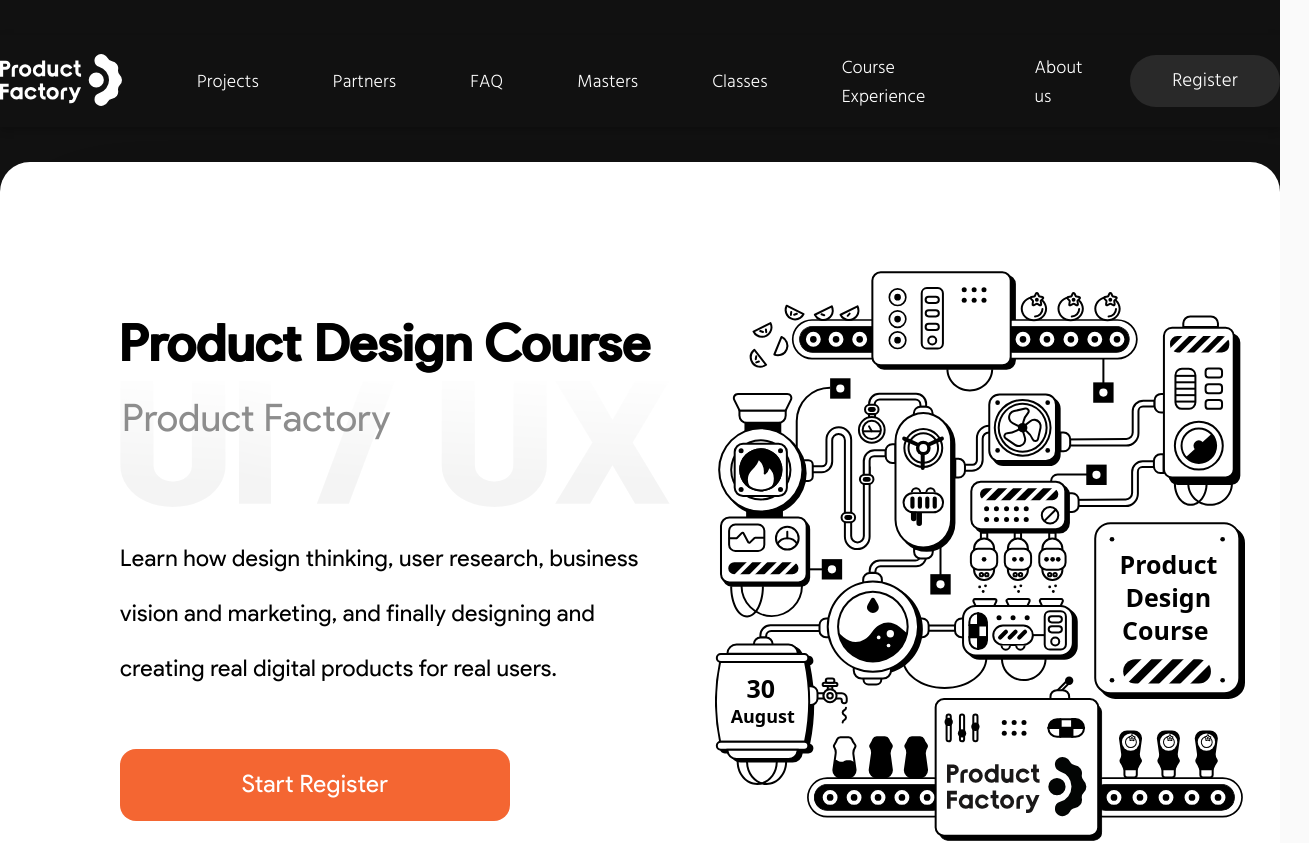
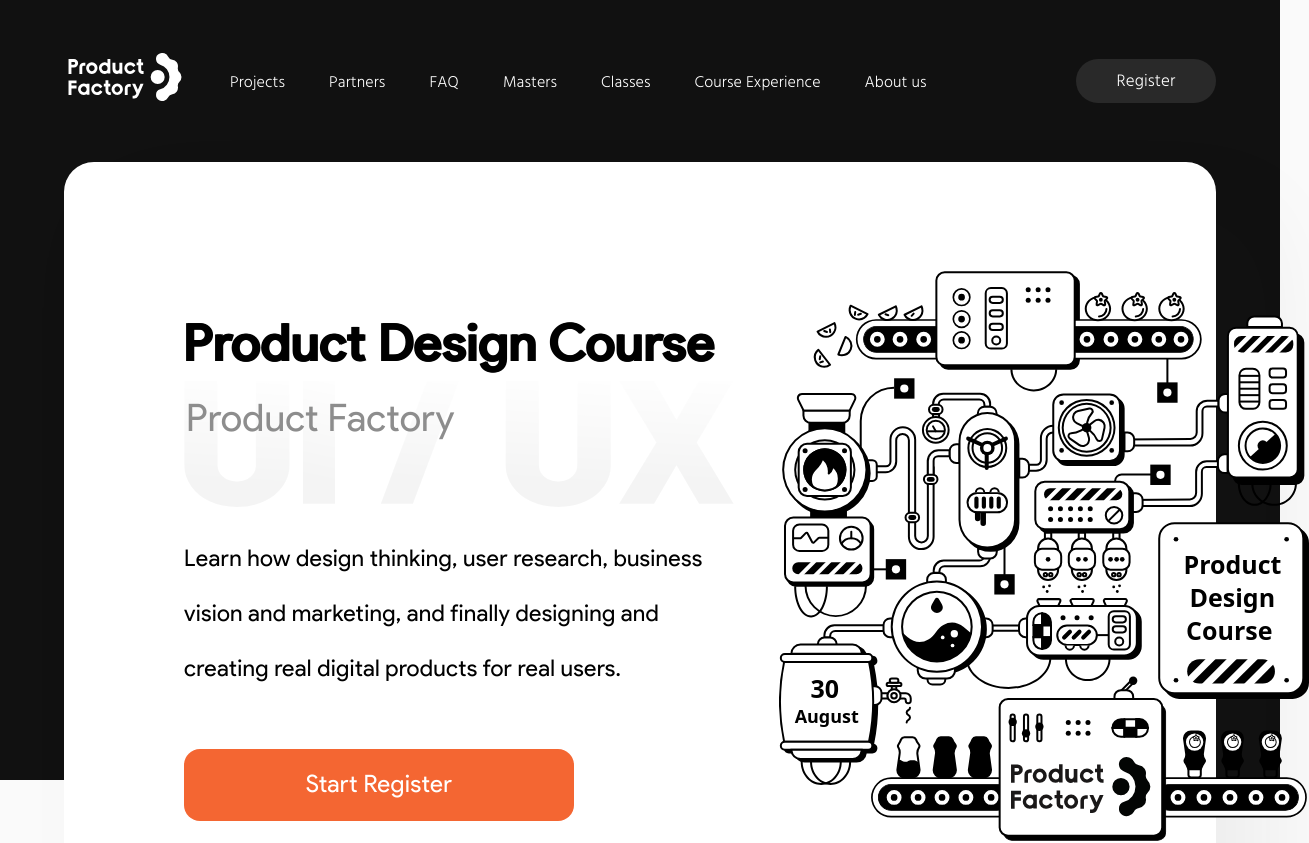
Before and after one commit to michalkryjan/lp-product-factory, a Next.js app: page / in a window 1280 px wide. Shown: the top 843 px of the page, 1309 px wide, since content can reach past the window. Built offline with nearby package versions, Linux system fonts and the light colour scheme.

Commit message:
responsive and working TopMenuBar

```diff
--- a/src/components/TopMenuBar.js
+++ b/src/components/TopMenuBar.js
@@ -2,22 +2,35 @@
 import Image from 'next/image';
 import Link from 'next/link';
 import { useScrollDirection } from '@/hooks/useScrollDirection';
+import TopMenuNav from '@/components/TopMenuNav';
 import Hamburger from '@/components/Hamburger';
 import styles from '@/styles/components/TopMenuBar.module.scss';
 
 const TopMenuBar = () => {
     const [isMenuOpened, setIsMenuOpened] = useState(false);
+    const [mobileVersion, setMobileVersion] = useState(false);
     const [scrollPositionY, setScrollPositionY] = useState(0);
     const scrollDirection = useScrollDirection();
 
     useEffect(() => {
+        const setMobileVersionIfNeeded = () => {
+            if (window.innerWidth <= 768) {
+                setMobileVersion(true);
+                setIsMenuOpened(false);
+            } else {
+                setIsMenuOpened(true);
+            }
+        };
         const handleScrollY = () => {
             setScrollPositionY(window.scrollY);
         };
         handleScrollY();
+        setMobileVersionIfNeeded();
         window.addEventListener('scroll', handleScrollY);
+        window.addEventListener('resize', setMobileVersionIfNeeded);
         return () => {
             window.removeEventListener('scroll', handleScrollY);
+            window.removeEventListener('scroll', setMobileVersionIfNeeded);
         };
     }, []);
 
@@ -28,65 +41,27 @@
             } ${
                 scrollPositionY > 127
                     ? scrollDirection === 'up'
-                        ? styles.topMenuBarVisible
-                        : styles.topMenuBarHidden
+                        ? styles.topMenuBarVisibleDesktop
+                        : styles.topMenuBarHiddenDesktop
                     : ''
             }`}>
-            <nav className={styles.topMenu} aria-label='Main Menu'>
-                <ul>
-                    <li className={`${styles.topMenu__item} ${styles.topMenu__itemLogo}`}>
+            <div className={styles.topMenuBar__contentWrapper}>
                 <Link href={'#start'}>
                     <Image
-                                className={styles.topMenu__logo}
+                        className={styles.topMenuBar__logo}
                         src={'/assets/company-logo-white.svg'}
                         width={122}
                         height={52}
                         alt={'Product Factory logo'}
                     />
                 </Link>
-                    </li>
-                    <li className={`${styles.topMenu__item} ${styles.topMenu__itemDefault}`}>
-                        <Link className={styles.topMenu__link} href={'#'}>
-                            Projects
-                        </Link>
-                    </li>
-                    <li className={`${styles.topMenu__item} ${styles.topMenu__itemDefault}`}>
-                        <Link className={styles.topMenu__link} href={'#'}>
-                            Partners
-                        </Link>
-                    </li>
-                    <li className={`${styles.topMenu__item} ${styles.topMenu__itemDefault}`}>
-                        <Link className={styles.topMenu__link} href={'#'}>
-                            FAQ
-                        </Link>
-                    </li>
-                    <li className={`${styles.topMenu__item} ${styles.topMenu__itemDefault}`}>
-                        <Link className={styles.topMenu__link} href={'#'}>
-                            Masters
-                        </Link>
-                    </li>
-                    <li className={`${styles.topMenu__item} ${styles.topMenu__itemDefault}`}>
-                        <Link className={styles.topMenu__link} href={'#'}>
-                            Classes
-                        </Link>
-                    </li>
-                    <li className={`${styles.topMenu__item} ${styles.topMenu__itemDefault}`}>
-                        <Link className={styles.topMenu__link} href={'#'}>
-                            Course Experience
-                        </Link>
-                    </li>
-                    <li className={`${styles.topMenu__item} ${styles.topMenu__itemDefault}`}>
-                        <Link className={styles.topMenu__link} href={'#'}>
-                            About us
-                        </Link>
-                    </li>
-                    <li className={`${styles.topMenu__item} ${styles.topMenu__itemCta}`}>
-                        <Link className={styles.topMenu__ctaBtn} href={'#register'} scroll={false}>
-                            Register
-                        </Link>
-                    </li>
-                </ul>
-            </nav>
+                <TopMenuNav
+                    mobileVersion={mobileVersion}
+                    isOpened={isMenuOpened}
+                    onLinkClick={() => {
+                        mobileVersion ? setIsMenuOpened(false) : null;
+                    }}
+                />
                 <Hamburger
                     isOpened={isMenuOpened}
                     onClick={() => {
@@ -95,6 +70,7 @@
                     className={styles.topMenuBar__hamburger}
                 />
             </div>
+        </div>
     );
 };
 
--- /dev/null
+++ b/src/components/TopMenuNav.js
@@ -0,0 +1,70 @@
+import React from 'react';
+import Link from 'next/link';
+import styles from '@/styles/components/TopMenuNav.module.scss';
+
+const TopMenuNav = ({ mobileVersion, isOpened, onLinkClick }) => {
+    return (
+        <nav
+            className={`${styles.topMenuNav} ${
+                mobileVersion ? (isOpened ? styles.topMenuNavVisibleMobile : '') : ''
+            }`}
+            aria-label='Main Menu'>
+            <ul>
+                <li className={styles.topMenuNav__item}>
+                    <Link className={styles.topMenuNav__link} href={'#'} onClick={onLinkClick}>
+                        Projects
+                    </Link>
+                </li>
+                <li className={styles.topMenuNav__item}>
+                    <Link className={styles.topMenuNav__link} href={'#'} onClick={onLinkClick}>
+                        Partners
+                    </Link>
+                </li>
+                <li className={styles.topMenuNav__item}>
+                    <Link className={styles.topMenuNav__link} href={'#'} onClick={onLinkClick}>
+                        FAQ
+                    </Link>
+                </li>
+                <li className={styles.topMenuNav__item}>
+                    <Link className={styles.topMenuNav__link} href={'#'} onClick={onLinkClick}>
+                        Masters
+                    </Link>
+                </li>
+                <li className={styles.topMenuNav__item}>
+                    <Link className={styles.topMenuNav__link} href={'#'} onClick={onLinkClick}>
+                        Classes
+                    </Link>
+                </li>
+                <li className={styles.topMenuNav__item}>
+                    <Link
+                        className={styles.topMenuNav__link}
+                        href={'#courseExperience'}
+                        scroll={false}
+                        onClick={onLinkClick}>
+                        Course Experience
+                    </Link>
+                </li>
+                <li className={styles.topMenuNav__item}>
+                    <Link
+                        className={styles.topMenuNav__link}
+                        href={'#aboutUs'}
+                        scroll={false}
+                        onClick={onLinkClick}>
+                        About us
+                    </Link>
+                </li>
+                <li>
+                    <Link
+                        className={styles.topMenuNav__ctaBtn}
+                        href={'#register'}
+                        scroll={false}
+                        onClick={onLinkClick}>
+                        Register
+                    </Link>
+                </li>
+            </ul>
+        </nav>
+    );
+};
+
+export default TopMenuNav;
--- a/src/sections/AboutSection.js
+++ b/src/sections/AboutSection.js
@@ -14,6 +14,7 @@
                 height={386}
                 className={styles.aboutSection__decorationImg}
                 alt={'Product Factory - decoration badge'}
+                id={'aboutUs'}
             />
             <div className={styles.aboutSection__header}>
                 <HeadingWithBg
--- a/src/sections/CourseExperienceSection.js
+++ b/src/sections/CourseExperienceSection.js
@@ -29,7 +29,7 @@
                     well as Microsoft Word, Excel tools, and of course a lot of enthusiasm and energy,`
     ];
     return (
-        <section className={styles.courseExperience}>
+        <section className={styles.courseExperience} id={'courseExperience'}>
             <HeadingWithBg
                 as={'h2'}
                 text={'Course Experience'}
--- a/src/styles/components/Hamburger.module.scss
+++ b/src/styles/components/Hamburger.module.scss
@@ -30,8 +30,8 @@
 }
 
 .hamburger {
-  $width: 64px;
-  $height: 52px;
+  $width: 46px;
+  $height: 40px;
   $iconThickness: 6px;
   width: $width;
   height: $height;
--- a/src/styles/components/TopMenuBar.module.scss
+++ b/src/styles/components/TopMenuBar.module.scss
@@ -1,5 +1,4 @@
 @use '../base/variables' as global_vars;
-@use '../utils/hoverEffects' as hoverEffects;
 @use '../utils/mediaQueries' as mq;
 @use '../utils/layout' as layout;
 
@@ -14,87 +13,94 @@
   height: 92px;
   padding-block: 20px;
   font-family: map-get(global_vars.$fontFamilies, secondary);
-  transition: transform 0.3s ease-in;
-  box-shadow: rgba(0, 0, 0, 0.24) 0px 3px 8px;
+  transition: transform 0.3s ease-in-out;
+
+  @include mq.forDevices(mobile tablet) {
+    top: 0;
+    position: fixed;
+    width: 100vw;
+  }
 
   &__hamburger {
-    position: absolute;
-    right: 40px;
-    top: 8px;
-    display: none;
+    @include mq.forDevices(mobile tablet) {
+      display: block;
+      position: absolute;
+      $width: 30px;
+
+      right: 20px;
+    }
+
+    @include mq.forDevices(mobile) {
+      display: block;
+      position: absolute;
+      right: 20px;
+    }
+
+    @include mq.forDevices(laptop desktop-all) {
+      display: none;
+    }
+  }
+
+  &__logo {
+    z-index: 15;
+
+    @include mq.forDevices(mobile tablet) {
+      position: absolute;
+      left: 20px;
+      max-height: 40px;
+      max-width: 100px;
+      top: 5px;
+    }
+
+    @include mq.forDevices(laptop) {
+      max-height: 40px;
+      margin-right: 0;
+    }
+
+    @include mq.forDevices(desktop-s) {
+      max-height: 44px;
+      margin-right: 10px;
+    }
+
+    @include mq.forDevices(desktop-l) {
+      max-height: 48px;
+      margin-right: 22px;
+    }
+
+    @include mq.forDevices(desktop-xl) {
+      margin-bottom: -6px;
+      margin-right: 38px;
+    }
+  }
+
+  &__contentWrapper {
+    @include layout.maxWidthContainer;
+    width: 90%;
+    position: relative;
+    display: inline-flex;
+    align-items: center;
+
+    @include mq.forDevices(mobile tablet) {
+      width: 100%;
+    }
+
+    @include mq.forDevices(laptop) {
+      width: 100%;
+      padding-inline: 5px;
+    }
   }
 
   &StickyTop {
     position: fixed;
     top: 0;
+    box-shadow: rgba(0, 0, 0, 0.24) 0 3px 8px;
   }
 
-  &Visible {
+  &VisibleDesktop {
     transform: translateY(0);
   }
 
-  &Hidden {
+  &HiddenDesktop {
     transform: translateY(-110%);
   }
 }
-
-.topMenu {
-  @include layout.maxWidthContainer;
-  display: inline-flex;
-  align-items: center;
-  letter-spacing: 0.1px;
-
-  & > ul {
-    display: contents;
-    list-style-type: none;
-  }
-
-  &__item {
-    width: fit-content;
-    text-decoration: none;
-
-    &Default {
-      padding: 5px 20px 2px;
-      margin-inline: 17px;
-      @include hoverEffects.underlineOnHover();
-    }
-
-    &Logo {
-      margin-right: 38px;
-      display: flex;
-      align-items: center;
-    }
-
-    &Cta {
-      margin-left: auto;
-    }
-  }
-
-  &__link {
-    font-size: 18px;
-    color: #FFF;
-    text-decoration: none;
-  }
-
-  &__logo {
-    margin-bottom: -6px;
-  }
-
-  &__ctaBtn {
-    $height: 52px;
-    $hover-transition: ease-in-out 0.3s;
-    position: relative;
-    width: 150px;
-    height: $height;
-    border-radius: calc(#{$height} / 2);
-    display: flex;
-    justify-content: center;
-    align-items: center;
-    font-size: 19px;
-    text-decoration: none;
-    color: #FFF;
-    background: #292929;
-    transition: $hover-transition;
-    @include hoverEffects.ctaArrowFadeOnHover($hover-transition, 28px, 26px, 15px);
-  }
-}
--- /dev/null
+++ b/src/styles/components/TopMenuNav.module.scss
@@ -0,0 +1,131 @@
+@use '../utils/hoverEffects' as hoverEffects;
+@use '../utils/mediaQueries' as mq;
+
+.topMenuNav {
+  width: 100%;
+  display: inline-flex;
+  align-items: center;
+  letter-spacing: 0.1px;
+  background: #111111;
+  transition: transform 0.3s ease-in-out;
+
+  @include mq.forDevices(mobile tablet) {
+    position: absolute;
+    top: 0;
+    left: 0;
+    width: 100vw;
+    height: 100vh;
+    display: flex;
+    flex-direction: column;
+    justify-content: center;
+    gap: 40px;
+    background: #111111;
+    transform: translateX(100%);
+  }
+
+  @include mq.forDevices(laptop) {
+    width: 100%;
+    padding-inline: 12px;
+  }
+
+  &VisibleMobile {
+    transform: translateX(0);
+  }
+
+  & > ul {
+    display: contents;
+    list-style-type: none;
+  }
+
+  &__item {
+    width: fit-content;
+    text-decoration: none;
+    text-align: center;
+    line-height: 1.25;
+
+    @include hoverEffects.underlineOnHover();
+
+    @include mq.forDevices(mobile tablet) {
+
+    }
+
+    @include mq.forDevices(laptop) {
+      padding: 5px 0 2px;
+      margin-inline: 10px;
+      font-size: 14px;
+    }
+
+    @include mq.forDevices(desktop-s) {
+      padding: 5px 13px 2px;
+      margin-inline: 7px;
+      font-size: 15px;
+    }
+
+    @include mq.forDevices(desktop-l) {
+      padding: 5px 14px 2px;
+      margin-inline: 8px;
+      font-size: 16px;
+    }
+
+    @include mq.forDevices(desktop-xl) {
+      padding: 5px 20px 2px;
+      margin-inline: 16px;
+      font-size: 18px;
+    }
+
+    &Cta {
+      margin-left: auto;
+    }
+  }
+
+  & li:not(&__item) {
+    display: contents;
+  }
+
+  &__link {
+    color: #FFF;
+    text-decoration: none;
+  }
+
+  &__ctaBtn {
+    $height: 52px;
+    $hover-transition: ease-in-out 0.3s;
+    margin-left: auto;
+    position: relative;
+    width: 150px;
+    height: $height;
+    border-radius: calc(#{$height} / 2);
+    display: flex;
+    justify-content: center;
+    align-items: center;
+    font-size: 19px;
+    text-decoration: none;
+    color: #FFF;
+    background: #292929;
+    transition: $hover-transition;
+    @include hoverEffects.ctaArrowFadeOnHover($hover-transition, 28px, 26px, 15px);
+
+    @include mq.forDevices(mobile tablet) {
+      margin: 20px 0 0;
+    }
+
+    @include mq.forDevices(laptop) {
+      font-size: 15px;
+      height: 38px;
+      width: 115px;
+      @include hoverEffects.ctaArrowFadeOnHover($hover-transition, 26px, 24px, 12px);
+    }
+
+    @include mq.forDevices(desktop-s) {
+      font-size: 16px;
+      height: 42px;
+      width: 130px;
+    }
+
+    @include mq.forDevices(desktop-l) {
+      font-size: 17px;
+      height: 44px;
+      width: 140px;
+    }
+  }
+}
--- a/src/styles/pages/index.module.scss
+++ b/src/styles/pages/index.module.scss
@@ -37,6 +37,7 @@
 
     &__contentWrapper {
       @include layout.maxWidthContainer;
+      width: 100%;
       position: relative;
       display: inline-flex;
       align-items: center;
--- a/src/styles/utils/_layout.scss
+++ b/src/styles/utils/_layout.scss
@@ -1,12 +1,12 @@
 @use '../base/variables' as global_vars;
 
 @mixin maxWidthContainer {
-  width: 100%;
   max-width: global_vars.$maxContentWidth;
 }
 
 @mixin bigContentCard {
   @include maxWidthContainer;
+  width: 90%;
   background: #FFF;
   border-radius: 30px;
   box-shadow: 50px 50px 99px #2222220F;
--- a/src/styles/utils/_mediaQueries.scss
+++ b/src/styles/utils/_mediaQueries.scss
@@ -4,8 +4,8 @@
         'laptop' : "only screen and (min-width: 769px) and (max-width: 1080px)",
         'desktop-all' : "only screen and (min-width: 1081px)",
         'desktop-s' : "only screen and (min-width: 1081px) and (max-width: 1200px)",
-        'desktop-l' : "only screen and (min-width: 1201px) and (max-width: 1460px)",
-        'desktop-xl' : "only screen and (min-width: 1461px)"
+        'desktop-l' : "only screen and (min-width: 1201px) and (max-width: 1462px)",
+        'desktop-xl' : "only screen and (min-width: 1463px)"
 );
 
 @mixin forDevices($devices) {
```
Lines whose indentation alone changed are shown as unchanged.
